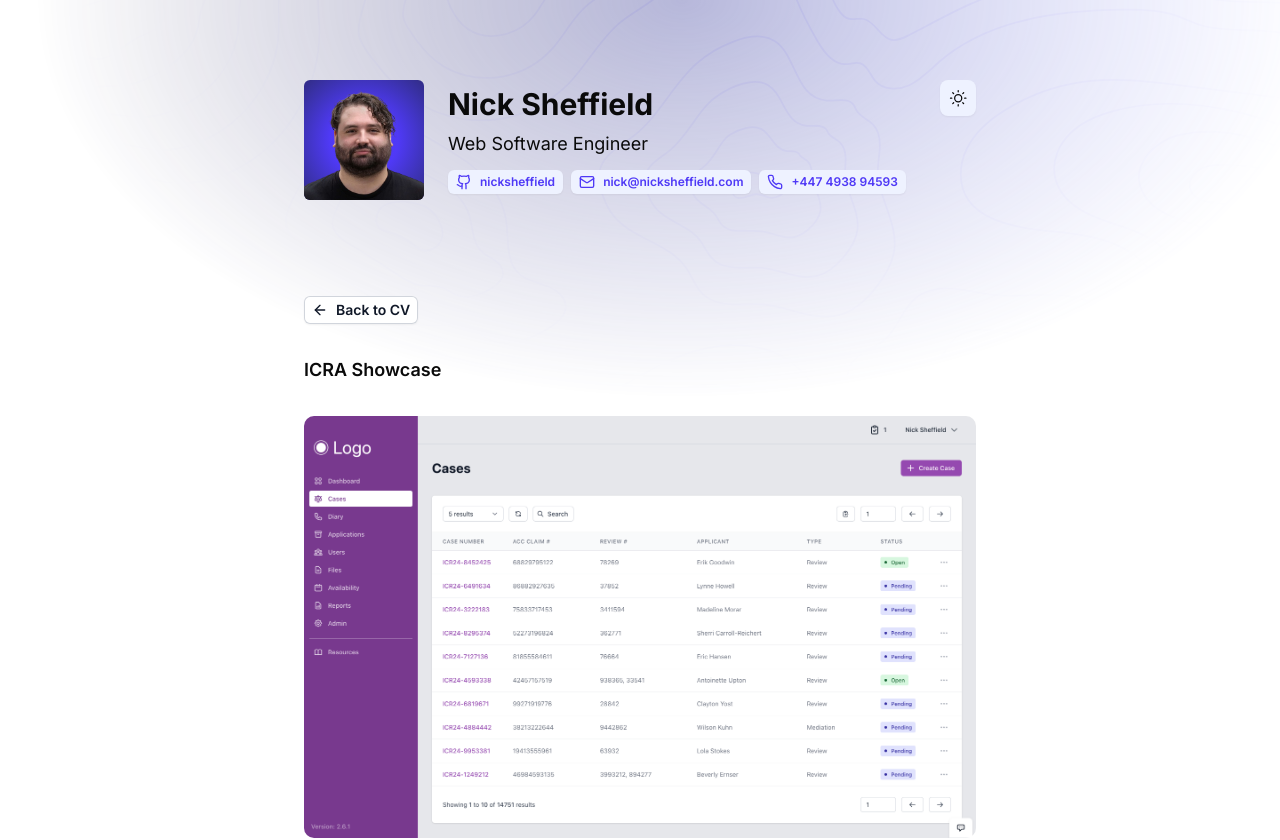
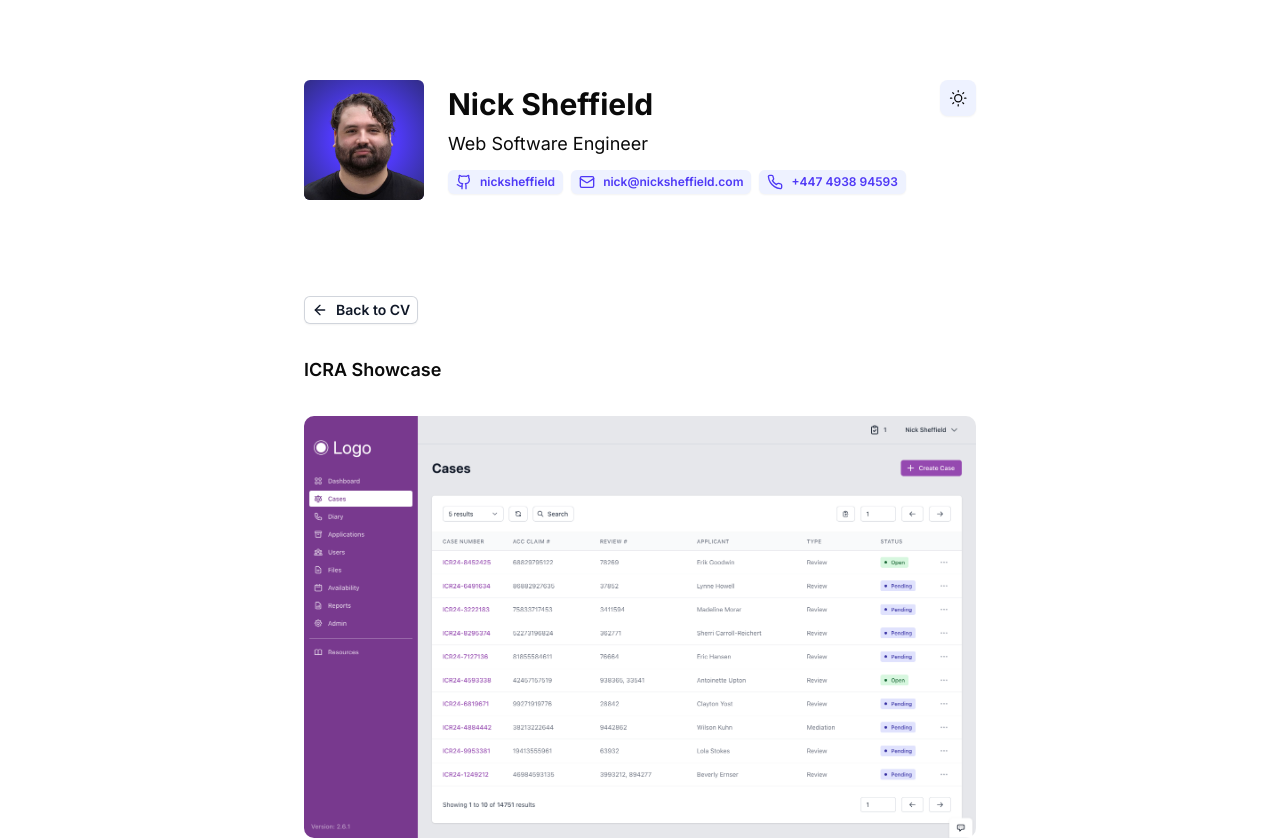
Before and after one commit to nicksheffield/nicksheffield.github.io, a Next.js app: page /showcase/icra in a window 1280 px wide. Shown: the top 840 px of the page. Built offline with nearby package versions, Linux system fonts and the light colour scheme.

Commit message:
feat: remove glow on light mode

```diff
--- a/src/components/Glow.tsx
+++ b/src/components/Glow.tsx
@@ -4,7 +4,7 @@ export const Glow = () => {
 	return (
 		<div className="absolute inset-0 -z-10 mx-0 max-w-none overflow-hidden print:hidden">
 			<div className="absolute left-1/2 top-0 -ml-152 h-100 w-325 dark:mask-[linear-gradient(white,transparent)]">
-				<div className="absolute inset-0 bg-linear-to-r from-primary-950 to-primary-400 opacity-40 mask-[radial-gradient(farthest-side_at_top,white,transparent)] dark:from-primary-950/30 dark:to-primary-900/30 dark:opacity-100">
+				<div className="absolute inset-0 bg-linear-to-r mask-[radial-gradient(farthest-side_at_top,white,transparent)] from-primary-950/30 to-primary-900/30 dark:opacity-100 opacity-0">
 					<Topo className="absolute inset-x-0 inset-y-[-100%] w-full mix-blend-overlay" />
 					{/* <Ants className="absolute inset-x-0 inset-y-[-100%] w-full mix-blend-overlay" /> */}
 				</div>
--- a/src/components/ui/button.tsx
+++ b/src/components/ui/button.tsx
@@ -42,7 +42,7 @@ const buttonVariants = cva(
 					'bg-foreground text-background hover:bg-foreground/90 focus-visible:outline-2 focus-visible:outline-offset-2 focus-visible:outline-foreground dark:bg-foreground dark:shadow-none dark:hover:bg-foreground/90 dark:focus-visible:outline-foreground',
 				secondary:
 					'bg-white text-gray-900 inset-ring inset-ring-gray-300 hover:bg-gray-50 dark:bg-white/10 dark:text-white dark:shadow-none dark:inset-ring-white/5 dark:hover:bg-white/20',
-				soft: 'bg-primary-50 text-primary-600 hover:bg-primary-100 dark:bg-primary-600/10 dark:text-primary-400 dark:shadow-none dark:hover:bg-primary-500/30',
+				soft: 'bg-primary-50 text-primary-600 hover:bg-primary-100 dark:bg-primary-600/20 dark:text-primary-400 dark:shadow-none dark:hover:bg-primary-500/30',
 				link: 'text-primary underline-offset-4 hover:underline shadow-none',
 			},
 			size: {
```
